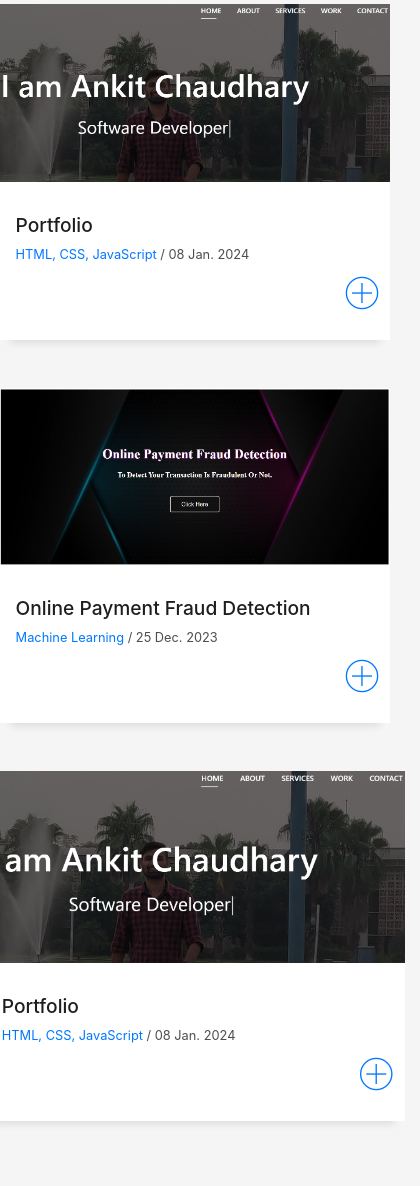
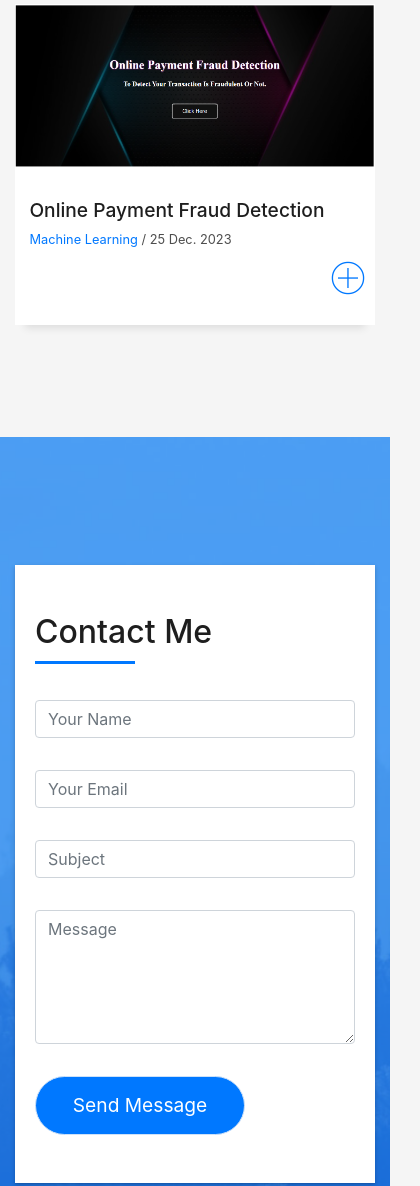
Before and after one commit to Ankitchaudhary004/portfolio, a plain HTML site: page Portfolio/index.html in a window 390 px wide. Shown: the part 5540-6726 px from the top of the page, 420 px wide, since content can reach past the window. Drawn offline with Linux system fonts and the light colour scheme; files whose address does not match are found by name.

Commit message:
chnages to fix

```diff
--- a/Portfolio/index.html
+++ b/Portfolio/index.html
@@ -296,31 +296,7 @@
             </a>
           </div>
         </div>
-        <div class="row">
-        <div class="col-md-4">
-          <div class="work-box">
-            <a href="img/work-1.jpg" data-lightbox="gallery-mf">
-              <div class="work-img">
-                <img src="img/work-1.png" alt="" class="img-fluid">
-              </div>
-              <div class="work-content">
-                <div class="row">
-                  <div class="col-sm-8">
-                    <h2 class="w-title">Portfolio</h2>
-                    <div class="w-more">
-                      <span class="w-ctegory">HTML, CSS, JavaScript</span> / <span class="w-date">08 Jan. 2024</span>
-                    </div>
-                  </div>
-                  <div class="col-sm-4">
-                    <div class="w-like">
-                      <span class="ion-ios-plus-outline"></span>
-                    </div>
-                  </div>
-                </div>
-              </div>
-            </a>
-          </div>
-        </div>
+
         <div class="col-md-4">
           <div class="work-box">
             <a href="img/work-2.jpg" data-lightbox="gallery-mf">
@@ -345,31 +321,8 @@
             </a>
           </div>
         </div>
-        <div class="row">
-        <div class="col-md-4">
-          <div class="work-box">
-            <a href="img/work-1.jpg" data-lightbox="gallery-mf">
-              <div class="work-img">
-                <img src="img/work-1.png" alt="" class="img-fluid">
-              </div>
-              <div class="work-content">
-                <div class="row">
-                  <div class="col-sm-8">
-                    <h2 class="w-title">Portfolio</h2>
-                    <div class="w-more">
-                      <span class="w-ctegory">HTML, CSS, JavaScript</span> / <span class="w-date">08 Jan. 2024</span>
-                    </div>
-                  </div>
-                  <div class="col-sm-4">
-                    <div class="w-like">
-                      <span class="ion-ios-plus-outline"></span>
-                    </div>
-                  </div>
-                </div>
-              </div>
-            </a>
-          </div>
-        </div>
+      </div>
+    </div>
 
 
 
```
